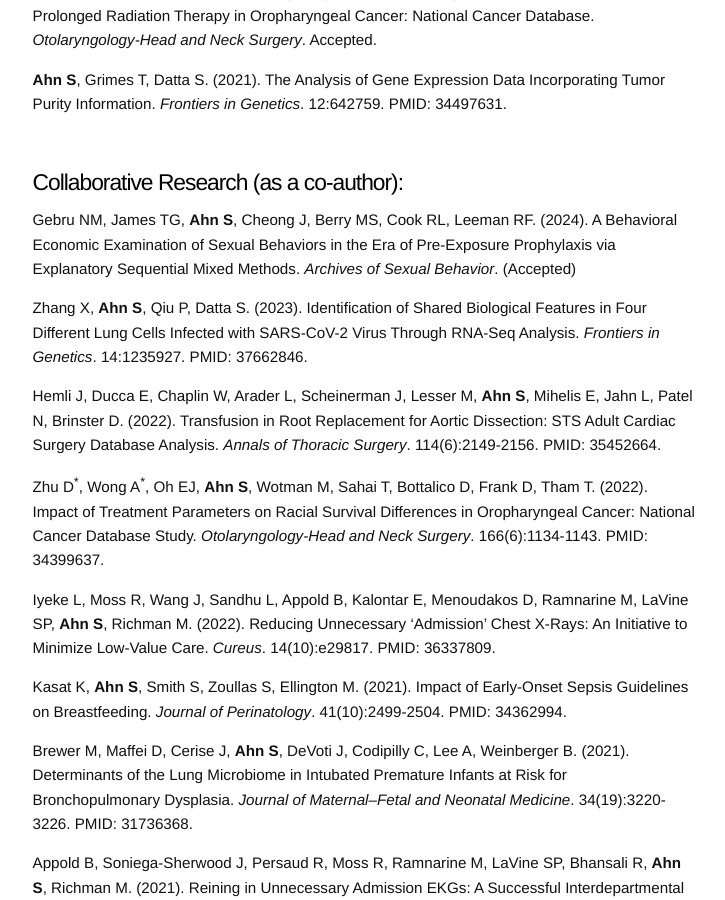
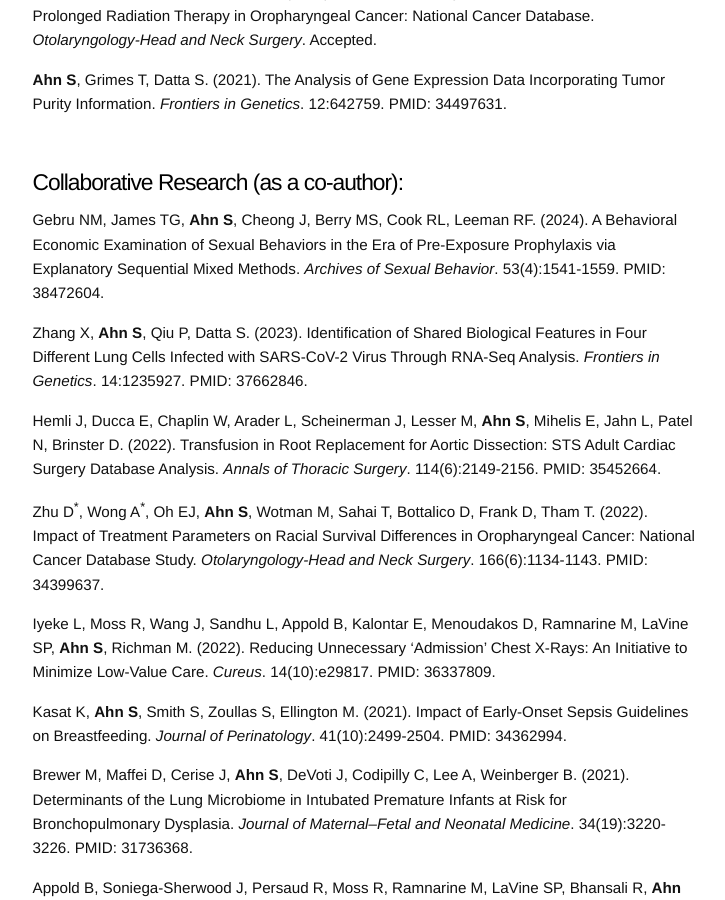
Before and after one commit to sjahnn/sjahnn.github.io, a Jekyll site: the page built from research.md, in a window 1280 px wide and 900 px high, scrolled down 1392 px. Shown: the whole window, without its empty margins (275-1000 px from the left). Built offline with Jekyll 4.4.1, drawn with Linux system fonts in a browser that asks for light colours.

Commit message:
Update research.md

```diff
--- a/research.md
+++ b/research.md
@@ -54,7 +54,7 @@
 
 
 # Collaborative Research (as a co-author):
-Gebru NM, James TG, **Ahn S**, Cheong J, Berry MS, Cook RL, Leeman RF. (2024). A Behavioral Economic Examination of Sexual Behaviors in the Era of Pre-Exposure Prophylaxis via Explanatory Sequential Mixed Methods. *Archives of Sexual Behavior*. (Accepted)
+Gebru NM, James TG, **Ahn S**, Cheong J, Berry MS, Cook RL, Leeman RF. (2024). A Behavioral Economic Examination of Sexual Behaviors in the Era of Pre-Exposure Prophylaxis via Explanatory Sequential Mixed Methods. *Archives of Sexual Behavior*. 53(4):1541-1559. PMID: 38472604.
 
 Zhang X, **Ahn S**, Qiu P, Datta S. (2023). Identification of Shared Biological Features in Four Different Lung Cells Infected with SARS-CoV-2 Virus Through RNA-Seq Analysis. *Frontiers in Genetics*. 14:1235927. PMID: 37662846.
 
```
